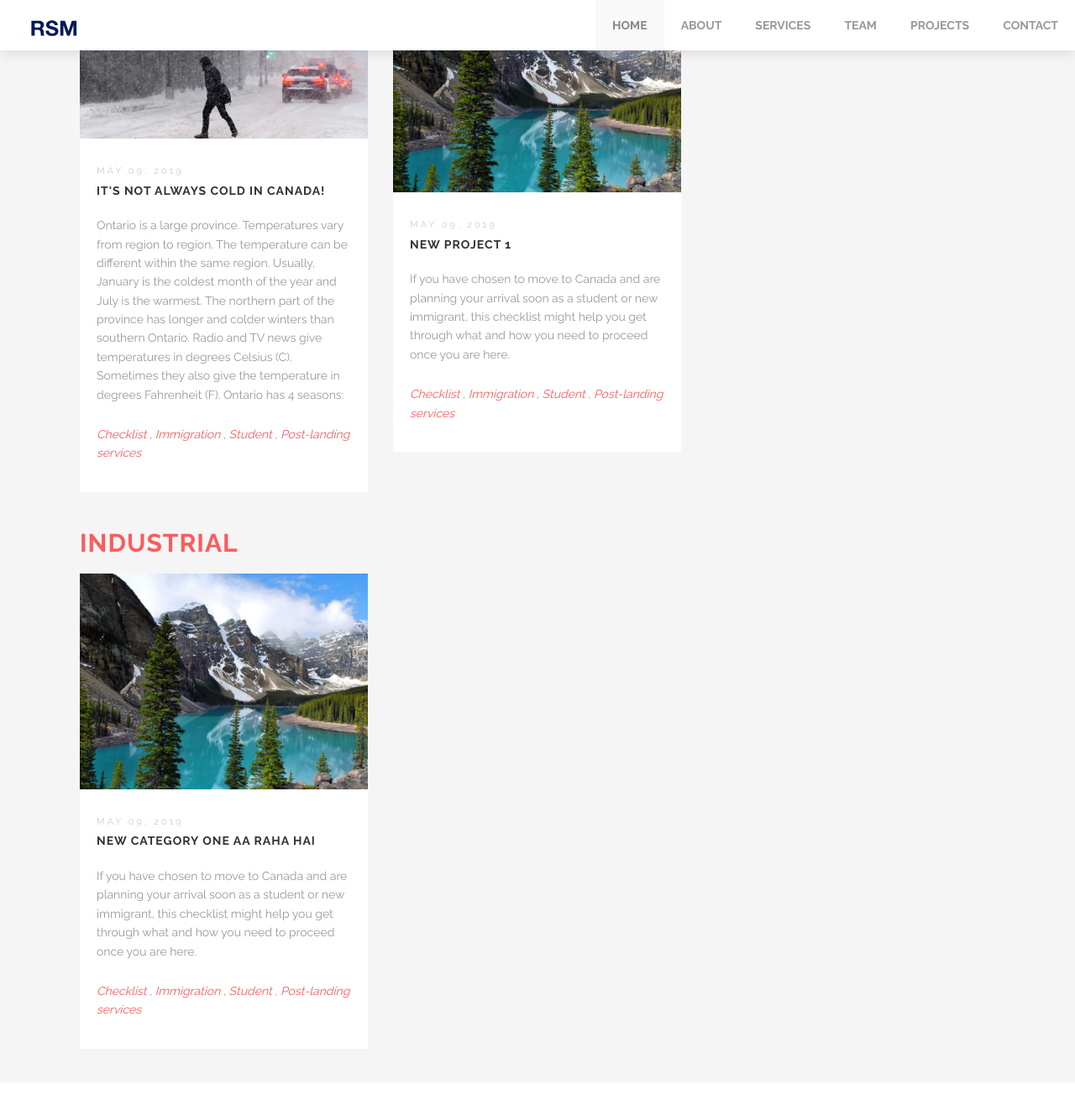
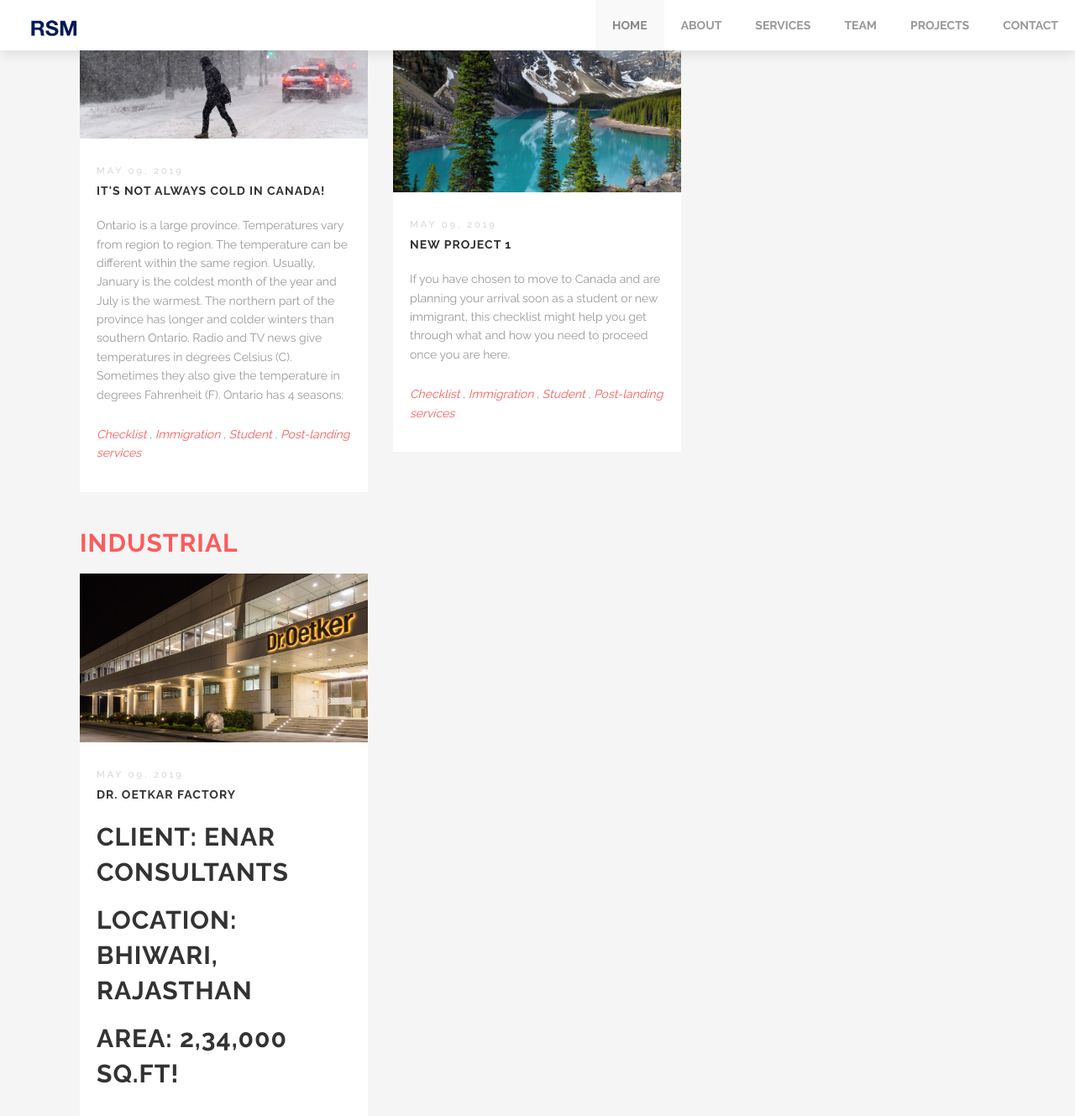
Before and after one commit to prabhav/rsm, a Jekyll site: the page built from projects/index.html, in a window 1280 px wide and 1400 px high, scrolled down 1041 px. Shown: the top 1329 px of the window at 84% size. Built offline with Jekyll 4.4.1, drawn with Linux system fonts in a browser that asks for light colours; before the commit the page ends 2330 px from its top, so only the background shows below that.

Commit message:
Updated Samplecat

```diff
--- a/_posts/2019-05-09-samplecat.markdown
+++ b/_posts/2019-05-09-samplecat.markdown
@@ -1,48 +1,18 @@
 ---
-title: new category one aa raha hai
+title: Dr. Oetkar Factory
 date: 2019-05-09 00:16:00 +05:30
 categories:
 - Industrial
-tags:
-- Checklist
-- Immigration
-- Student
-- Post-landing Services
-author: Shradha Chopra
-image: "/uploads/original_d83d80dd777eee46441458dff0f7adfe.jpg"
+author:
+image: "/uploads/Dr%20oetkar%203.jpg"
 Field name:
 layout: post
 ---
 
-If you have chosen to move to Canada and are planning your arrival soon as a student or new immigrant, this checklist might help you get through what and how you need to proceed once you are here.
+## Client: ENAR CONSULTANTS
+## Location: Bhiwari, Rajasthan
+## Area: 2,34,000 SQ.FT!
 
-• Find a place to live
-• Apply for a Social Insurance Number (SIN)
-• Find an Employment Resource Centre(ERC) close to your home
-• Apply for a Health Card (OHIP)
+![Dr Oetkar 2.jpg](/uploads/Dr%20Oetkar%202.jpg)
 
-• Find a public library close to your home
-• Apply for the Canada Child Tax Benefit (CCTB)
-• Learn about your rights as an employee
-• Open a bank account
-• Learn about your rights as a tenant
-• Apply for a driver’s licence or Photo ID card
-• Find out how to register your children in school
-• Get information about finding a job
-• Get maps of streets and bus routes
-• Find a settlement agency close to your home
-• Find English classes for you and your family
-• Find a Community Health Centre
-
-You have a lot to do when you first arrive. You need to spend part of your time learning about your new city.
-Before you arrive, get tourist information about the city where you plan to live. When you arrive, spend a few days looking around the city in a car or using public transit.
-
-This will help you:
-• Find schools, hospitals, banks, stores, community centres and parks.
-• Find the best way to travel around the area.
-• Learn what activities and services are available.
-• See local attractions and landmarks.![original_d83d80dd777eee46441458dff0f7adfe.jpg](/uploads/original_d83d80dd777eee46441458dff0f7adfe.jpg)
-
-![original_d83d80dd777eee46441458dff0f7adfe.jpg](/uploads/original_d83d80dd777eee46441458dff0f7adfe.jpg)
-
-![unnamed.jpg](/uploads/unnamed.jpg)
+![Dr. Oetkar 1.jpg](/uploads/Dr.%20Oetkar%201.jpg)
```
